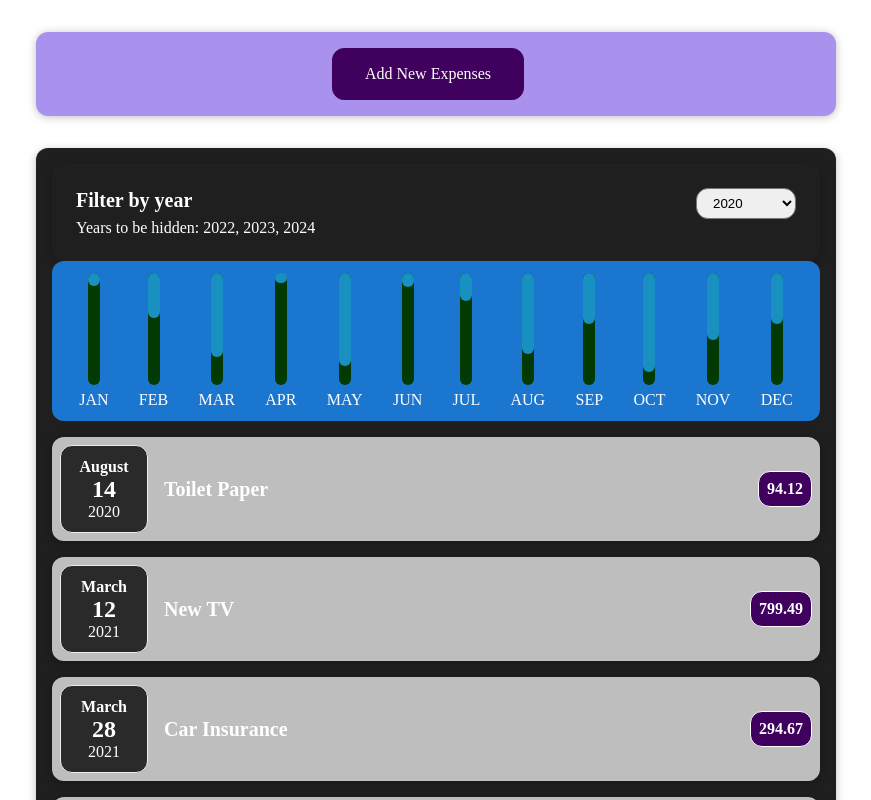
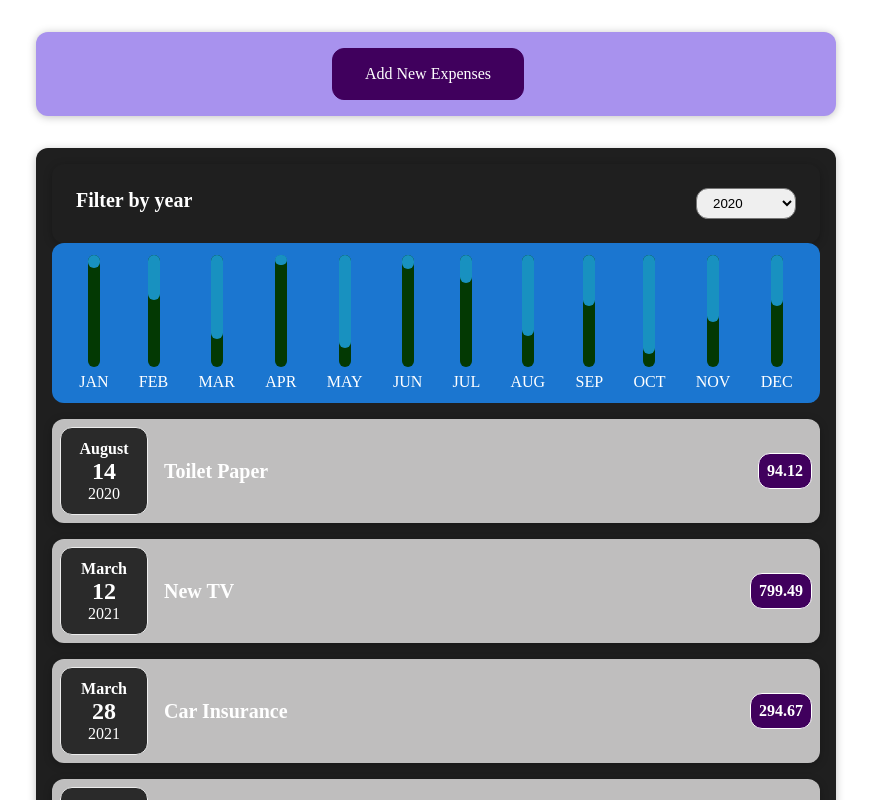
Before and after one commit to sudhansom/my-expenses, a React (Create React App) app: page / in a window 1280 px wide. Shown: the top 800 px of the page, without its empty margins (204-1075 px from the left). Built offline with nearby package versions, Linux system fonts and the light colour scheme.

Commit message:
fix this much for now ... to be continued

```diff
--- a/src/components/Expenses/ExpenseFilter.js
+++ b/src/components/Expenses/ExpenseFilter.js
@@ -30,7 +30,6 @@ const ExpenseFilter = (props) => {
           <option value="2024">2024</option>
         </select>
       </div>
-      <p>Years to be hidden: {hidenYears}</p>
     </Card>
   );
 };
```
